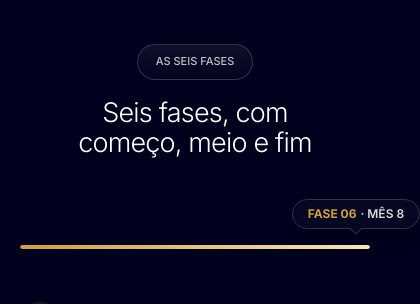
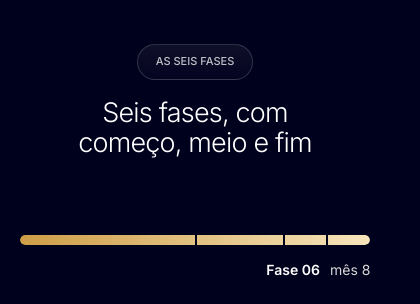
Before and after one commit to Jef1N/Normatiza-o-360, a plain HTML site: page index.html in a window 390 px wide. Shown: the part 5872-6176 px from the top of the page, 420 px wide, since content can reach past the window. Drawn offline with nearby package versions, Linux system fonts and the light colour scheme.

Commit message:
Como funciona: cronograma (.prog) sticky segmentado na timeline das 6 fases
Porta o elemento de progresso: cabeçalho sticky com segmentos
(Lei Orgânica/Regimento/Código de Ética/Consolidação), barra que mede
meses vencidos com divisas de mês, e marcador "Fase · mês" que acompanha
o scroll. Mobile mostra só a barra + marcador.

Co-Authored-By: Claude Opus 4.8 <noreply@anthropic.com>
Claude-Session: https://claude.ai/code/session_019MBYwDzD3818YRrwkkGH1B

```diff
--- a/index.html
+++ b/index.html
@@ -249,14 +249,25 @@
       <h2 class="sec-title">Seis fases, com começo, meio e fim</h2>
     </div>
 
-    <div class="cf-progress" data-reveal aria-hidden="true">
-      <div class="cf-marker" id="cfMarker"><strong>Fase 01</strong><span id="cfMarkerMonth"> · mês 1</span></div>
-      <div class="cf-bar"><span class="cf-bar-fill" id="cfFill"></span></div>
+    <div class="prog" data-reveal>
+      <div class="prog__labels" aria-hidden="true">
+        <div class="prog__seg"><b>Lei Orgânica</b></div>
+        <div class="prog__seg"><b>Regimento</b></div>
+        <div class="prog__seg"><b>Código de Ética</b></div>
+        <div class="prog__seg"><b>Consolidação</b></div>
+      </div>
+      <div class="prog__track" role="img" aria-label="Divisão dos oito meses do projeto: quatro para a Lei Orgânica, dois para o Regimento Interno, um para o Código de Ética e um para a consolidação final.">
+        <span class="prog__fill" id="progFill"></span>
+        <i style="--at:4"></i><i style="--at:6"></i><i style="--at:7"></i>
+      </div>
+      <p class="prog__now" id="progNow" aria-hidden="true">
+        <b id="progFase">Fase 01</b><span id="progWhen">mês 1</span>
+      </p>
     </div>
 
     <ol class="cf-timeline" id="cfTimeline">
       <span class="cf-line" id="cfLine" aria-hidden="true"><span class="cf-line-fill" id="cfLineFill"></span></span>
-      <li class="cf-item" data-month="mês 1">
+      <li class="cf-item" data-month="mês 1" data-mes="1">
         <span class="cf-dot">01</span>
         <div class="cf-item-main">
           <h3>Diagnóstico e onboarding</h3>
@@ -264,7 +275,7 @@
         </div>
         <p class="cf-desc">A banca estuda as normas vigentes antes de qualquer reunião, apoia a formação da comissão revisora e entrega o cronograma completo do projeto.</p>
       </li>
-      <li class="cf-item" data-month="meses 2 a 4">
+      <li class="cf-item" data-month="meses 2 a 4" data-mes="4">
         <span class="cf-dot">02</span>
         <div class="cf-item-main">
           <h3>Lei Orgânica</h3>
@@ -272,7 +283,7 @@
         </div>
         <p class="cf-desc">Revisão em 6 blocos temáticos, com uma reunião semanal por bloco e o texto nas mãos da comissão antes de cada encontro.</p>
       </li>
-      <li class="cf-item" data-month="mês 4">
+      <li class="cf-item" data-month="mês 4" data-mes="4">
         <span class="cf-dot">03</span>
         <div class="cf-item-main">
           <h3>Audiência pública</h3>
@@ -280,7 +291,7 @@
         </div>
         <p class="cf-desc">Edital, ofícios, roteiro e formulário de sugestões chegam prontos. As contribuições acolhidas entram no texto, e a Proposta de Emenda à Lei Orgânica vai a protocolo.</p>
       </li>
-      <li class="cf-item" data-month="meses 5 e 6">
+      <li class="cf-item" data-month="meses 5 e 6" data-mes="6">
         <span class="cf-dot">04</span>
         <div class="cf-item-main">
           <h3>Regimento Interno</h3>
@@ -288,7 +299,7 @@
         </div>
         <p class="cf-desc">Reconstrução em 4 blocos, compatibilizada com a nova Lei Orgânica, com regras para sessão remota, votação eletrônica e transparência.</p>
       </li>
-      <li class="cf-item" data-month="mês 7">
+      <li class="cf-item" data-month="mês 7" data-mes="7">
         <span class="cf-dot">05</span>
         <div class="cf-item-main">
           <h3>Código de Ética e Conduta Parlamentar</h3>
@@ -296,7 +307,7 @@
         </div>
         <p class="cf-desc">Deveres, vedações, sanções proporcionais e processo disciplinar com direito de defesa, em duas reuniões.</p>
       </li>
-      <li class="cf-item" data-month="mês 8">
+      <li class="cf-item" data-month="mês 8" data-mes="8">
         <span class="cf-dot">06</span>
         <div class="cf-item-main">
           <h3>Tramitação e encerramento</h3>
--- a/script.js
+++ b/script.js
@@ -194,11 +194,16 @@
   if (cfTimeline) {
     var cfItems = Array.prototype.slice.call(cfTimeline.querySelectorAll(".cf-item"));
     var cfTotal = cfItems.length;
-    var cfFill = document.getElementById("cfFill");
-    var cfMarker = document.getElementById("cfMarker");
-    var cfMarkerMonth = document.getElementById("cfMarkerMonth");
     var cfLine = document.getElementById("cfLine");
     var cfLineFill = document.getElementById("cfLineFill");
+    // barra de progresso (cronograma) no topo da timeline
+    var progFill = document.getElementById("progFill");
+    var progNow = document.getElementById("progNow");
+    var progFase = document.getElementById("progFase");
+    var progWhen = document.getElementById("progWhen");
+    var progSegs = Array.prototype.slice.call(document.querySelectorAll(".prog__seg"));
+    var PROG_MESES = 8;
+    var PROG_INICIO = [0, 4, 6, 7]; // mês em que cada segmento começa
     var cfCurrent = -2;
 
     function cfDotCenter(i) {
@@ -222,11 +227,17 @@
         else cfItems[i].classList.remove("is-active");
       }
       var shown = idx < 0 ? 0 : idx;
-      var pct = idx < 0 ? 0 : ((idx + 1) / cfTotal) * 100;
-      if (cfFill) cfFill.style.width = pct + "%";
-      if (cfMarker) cfMarker.style.left = (idx < 0 ? 7 : Math.min(96, Math.max(7, pct))) + "%";
-      if (cfMarker) cfMarker.querySelector("strong").textContent = "Fase " + ("0" + (shown + 1)).slice(-2);
-      if (cfMarkerMonth) cfMarkerMonth.textContent = "· " + cfItems[shown].getAttribute("data-month");
+      // a barra mede MESES VENCIDOS (data-mes), não a posição na lista
+      var mes = idx < 0 ? 0 : (parseFloat(cfItems[shown].getAttribute("data-mes")) || 0);
+      var avanco = (mes / PROG_MESES * 100) + "%";
+      if (progFill) progFill.style.width = avanco;
+      if (progNow) progNow.style.width = avanco;
+      for (var s = 0; s < progSegs.length; s++) {
+        progSegs[s].classList.toggle("is-on", mes >= PROG_INICIO[s]);
+      }
+      if (progFase) progFase.textContent = "Fase " + ("0" + (shown + 1)).slice(-2);
+      if (progWhen) progWhen.textContent = cfItems[shown].getAttribute("data-month");
+      if (progNow && idx >= 0) { progNow.classList.remove("is-new"); void progNow.offsetWidth; progNow.classList.add("is-new"); }
       if (cfLineFill) cfLineFill.style.height = Math.max(0, idx < 0 ? 0 : (cfDotCenter(idx) - cfDotCenter(0))) + "px";
     }
     var cfTicking = false;
--- a/styles.css
+++ b/styles.css
@@ -275,19 +275,35 @@ h1,h2,h3,h4,.sec-title,.sec-title-sm,.faq-item summary{text-wrap:balance;hyphens
 .method-card-cta:hover span{transform:translateX(4px)}
 
 /* ---------- COMO FUNCIONA (timeline no tema escuro) ---------- */
-.cf-head{max-width:720px;margin:0 auto clamp(40px,5vw,56px);text-align:center}
+.cf-head{max-width:720px;margin:0 auto clamp(8px,1vw,16px);text-align:center}
 .cf-head .sec-lead{max-width:600px;margin-inline:auto}
 /* Barra de progresso animada no topo da timeline (acompanha o scroll) */
-.cf-progress{position:relative;max-width:900px;margin:0 auto clamp(40px,5vw,60px);padding-top:46px}
-.cf-bar{position:relative;height:4px;border-radius:999px;background:rgba(255,255,255,.08);overflow:hidden}
-.cf-bar-fill{position:absolute;inset:0 auto 0 0;width:0;border-radius:999px;background:var(--gold-grad);transition:width .5s var(--ease)}
-.cf-marker{position:absolute;top:0;left:7%;transform:translateX(-50%);display:inline-flex;align-items:center;gap:4px;
-  white-space:nowrap;padding:8px 15px;border-radius:999px;border:1px solid var(--border-dark);background:var(--navy-card);
-  font-size:12px;font-weight:600;text-transform:uppercase;line-height:1;color:var(--gold-1);
-  box-shadow:0 10px 24px -12px rgba(0,1,29,.8);transition:left .5s var(--ease)}
-.cf-marker span{color:var(--muted)}
-.cf-marker::after{content:"";position:absolute;left:50%;bottom:-5px;width:9px;height:9px;transform:translateX(-50%) rotate(45deg);
-  background:var(--navy-card);border-right:1px solid var(--border-dark);border-bottom:1px solid var(--border-dark)}
+/* Cronograma animado no topo da timeline (sticky, enche conforme o scroll) */
+.prog{position:sticky;top:0;z-index:5;max-width:960px;margin:0 auto clamp(10px,1.4vw,18px);
+  padding-block:clamp(64px,7.5vw,84px) 18px;background:var(--navy-900)}
+.prog::after{content:"";position:absolute;inset-inline:0;top:100%;height:4rem;pointer-events:none;
+  background:linear-gradient(var(--navy-900) 25%,rgba(0,1,29,0))}
+.prog__labels{display:flex;gap:2px}
+.prog__seg{min-width:0;padding-inline-end:.75rem}
+.prog__seg b{display:block;font-size:15px;font-weight:500;line-height:1.5;letter-spacing:-.012em;
+  color:rgba(255,255,255,.34);transition:color .3s var(--ease)}
+.prog__seg.is-on b{color:#fff}
+.prog__seg:nth-child(1){flex:4}
+.prog__seg:nth-child(2){flex:2}
+.prog__seg:nth-child(3){flex:1}
+.prog__seg:nth-child(4){flex:1}
+.prog__track{position:relative;height:10px;margin-block-start:14px;border-radius:999px;overflow:hidden;background:rgba(255,255,255,.10)}
+.prog__fill{position:absolute;inset-block:0;inset-inline-start:0;width:0;border-radius:999px;
+  background:var(--gold-grad);box-shadow:0 0 20px rgba(246,224,188,.3);transition:width .5s var(--ease)}
+.prog__track i{position:absolute;inset-block:0;z-index:2;width:2px;inset-inline-start:calc(var(--at) / 8 * 100%);background:var(--navy-900)}
+.prog__now{display:flex;align-items:baseline;justify-content:flex-end;gap:.625rem;white-space:nowrap;
+  width:0;min-width:-webkit-fit-content;min-width:fit-content;margin-block-start:14px;font-size:14px;line-height:1.5;
+  transition:width .5s var(--ease)}
+.prog__now b{font-weight:600;color:#fff}
+.prog__now span{color:var(--muted)}
+.prog__now.is-new b,.prog__now.is-new span{animation:progIn .45s var(--ease) both}
+.prog__now.is-new span{animation-delay:.05s}
+@keyframes progIn{from{opacity:0;transform:translateY(6px)}to{opacity:1;transform:none}}
 
 .cf-timeline{position:relative;list-style:none;margin:0 auto;padding:0;max-width:960px}
 .cf-line{position:absolute;left:19px;top:0;width:2px;background:rgba(255,255,255,.12)}
@@ -611,6 +627,9 @@ h1,h2,h3,h4,.sec-title,.sec-title-sm,.faq-item summary{text-wrap:balance;hyphens
   .phase-card{padding-top:8px}
 }
 @media (max-width:620px){
+  /* cronograma: no mobile só a barra + marcador (os 4 rótulos apertam) */
+  .prog__labels{display:none}
+  .prog{padding-block:clamp(52px,14vw,68px) 12px}
   .prob-grid{grid-template-columns:1fr}
   .team-grid{grid-template-columns:1fr}
   .community{grid-template-columns:1fr;gap:22px}
```
